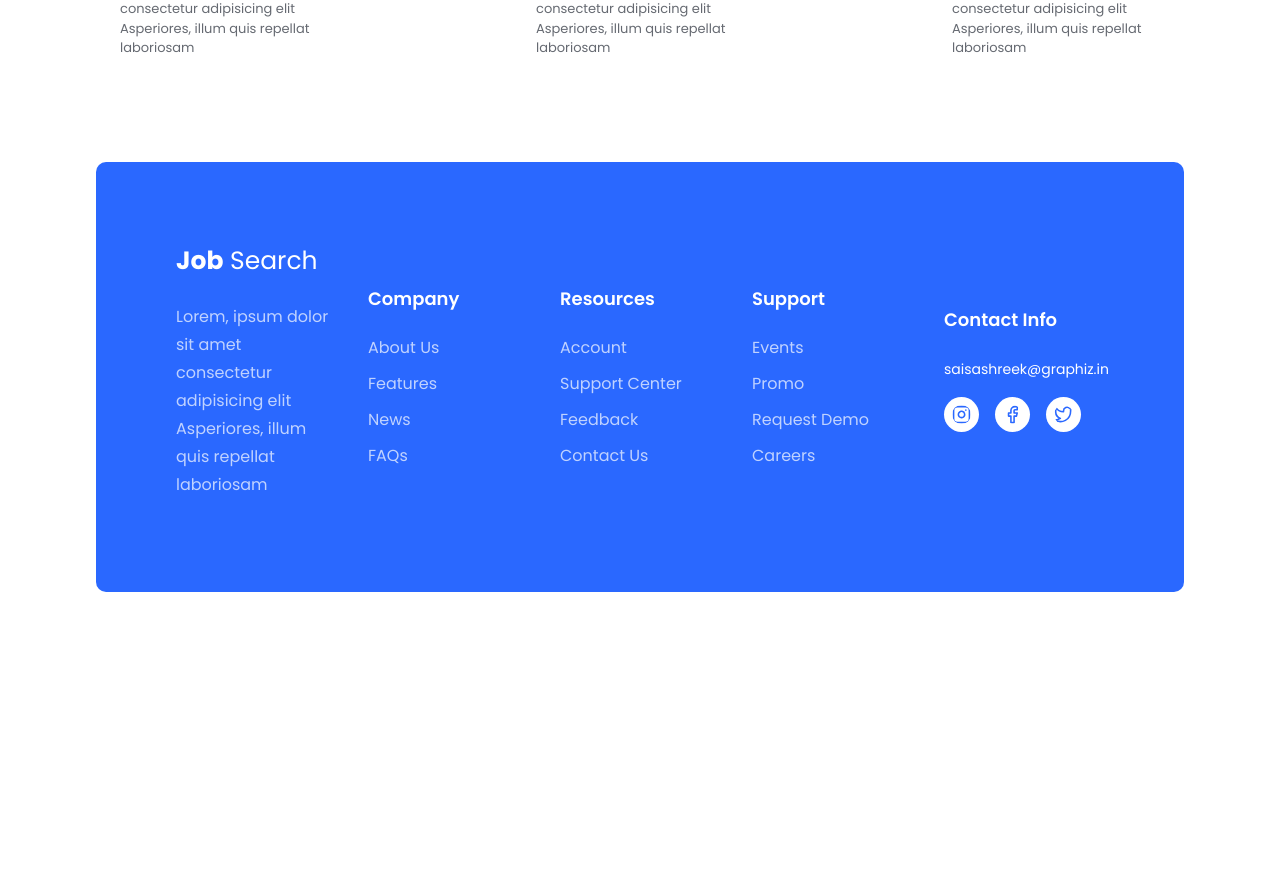
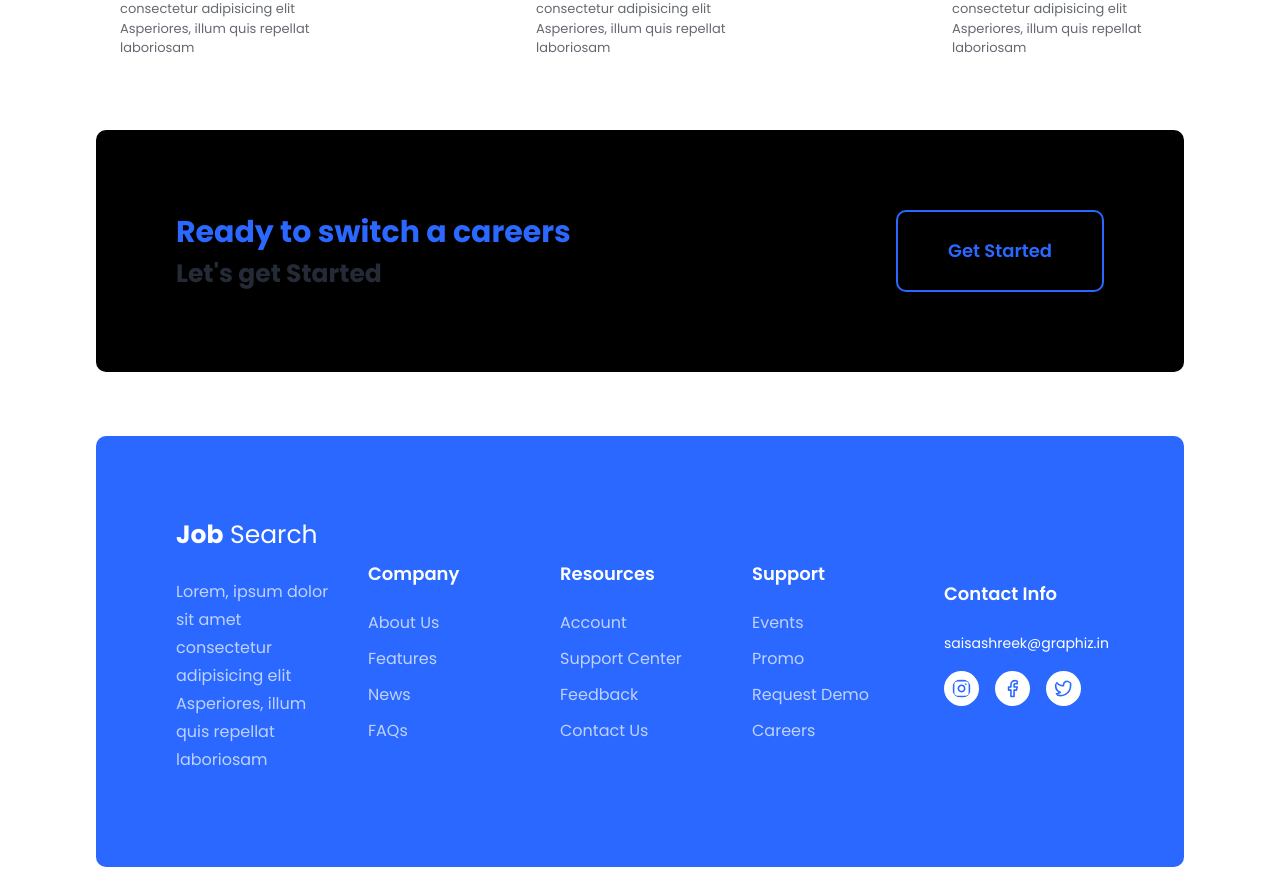
Before and after one commit to saisashreek2692/Job-Site-Finder, a React (Vite) app: page / in a window 1280 px wide. Shown: the part 1900-2783 px from the top of the page. Before the commit the page ends 2508 px from the top, so only its background shows below. Built offline with nearby package versions, Linux system fonts and the light colour scheme.

Commit message:
Section Content Updated

```diff
--- a/src/Components/Value/Value.jsx
+++ b/src/Components/Value/Value.jsx
@@ -55,6 +55,14 @@
           </p>
         </div>
       </div>
+
+      <div className="card mt-[2rem] flex justify-between bg-blueColor p-[5rem] rounded-[10px]">
+        <div>
+          <h1 className="text-blueColor text-[30px] font-bold">Ready to switch a careers</h1>
+          <h2 className="text-textColor text-[25px] font-bold">Let&apos;s get Started</h2>
+        </div>
+        <button className="border-[2px] rounded-[10px] py-[4px] px-[50px] text-[18px] font-semibold text-blueColor hover:bg-white border-blueColor">Get Started</button>
+      </div>
     </div>
   );
 };
```
